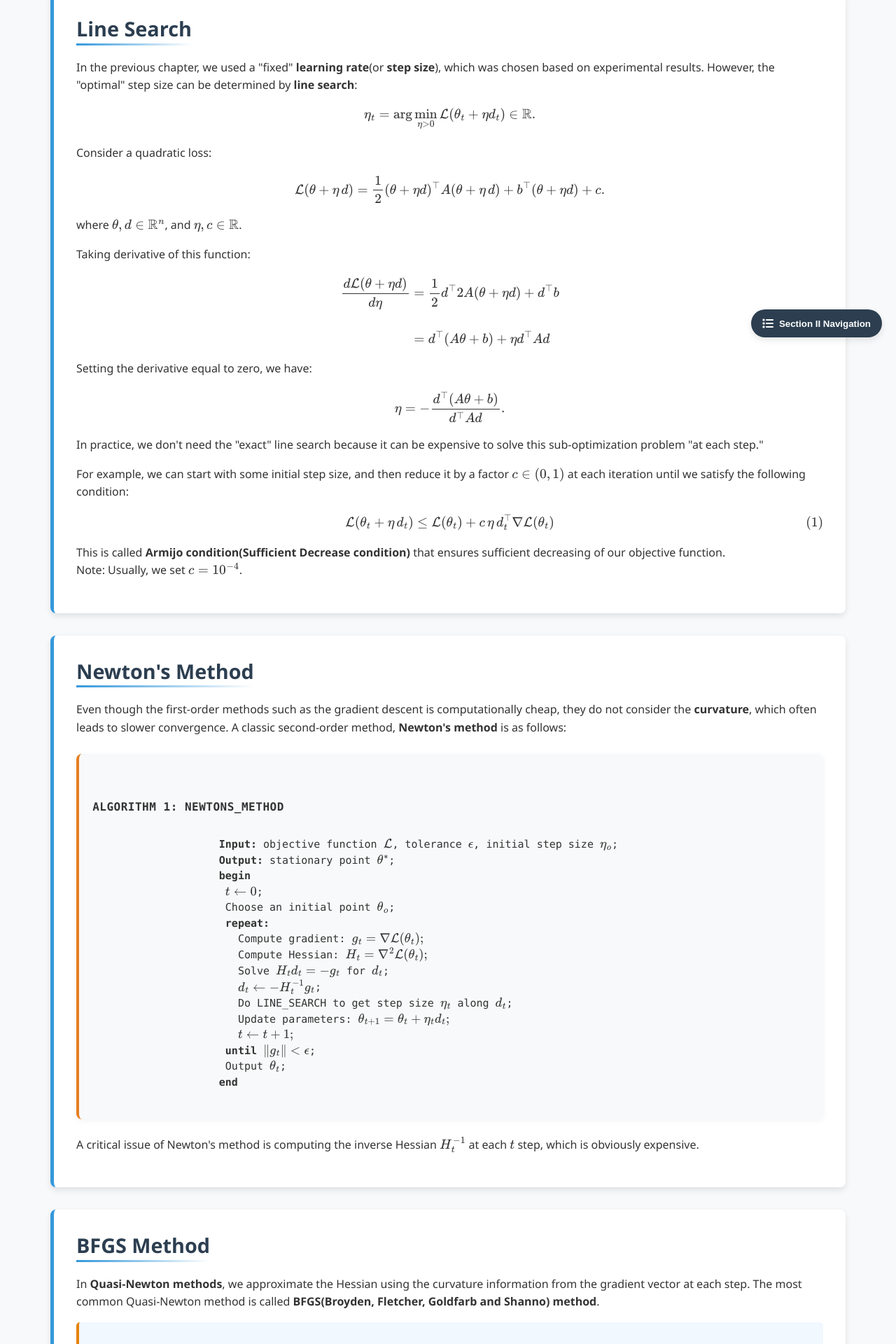
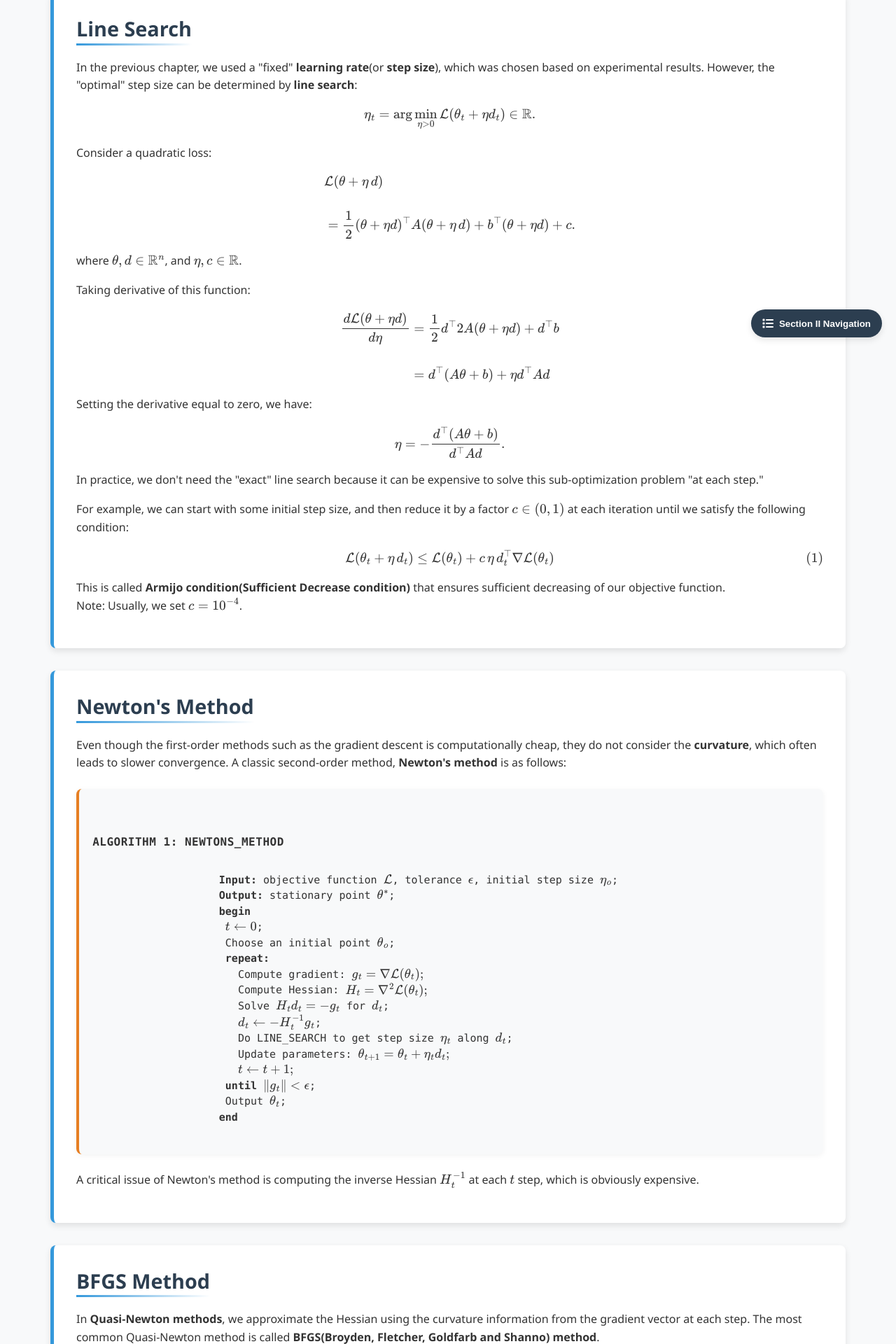
Before and after one commit to Yusukey01/yusukey01.github.io, a Jekyll site: the page built from Mathematics/Calculus/newton.html, in a window 1280 px wide. Shown: the part 604-2524 px from the top of the page at 70% size. Built offline with Jekyll 4.4.1, drawn with Linux system fonts in a browser that asks for light colours.

Commit message:
Updated Section 2-8

```diff
--- a/Mathematics/Calculus/newton.html
+++ b/Mathematics/Calculus/newton.html
@@ -162,8 +162,8 @@ uses_python: true
                     Consider a quadratic loss:
                     \[
                     \begin{align*}
-                    \mathcal{L}(\theta + \eta \, d)
-                     = \frac{1}{2}(\theta+ \eta d)^\top A (\theta + \eta \, d) + b^\top (\theta + \eta d) + c.
+                    &\mathcal{L}(\theta + \eta \, d) \\\\
+                    &= \frac{1}{2}(\theta+ \eta d)^\top A (\theta + \eta \, d) + b^\top (\theta + \eta d) + c.
                     \end{align*}
                     \]
                     where \(\theta, d \in \mathbb{R}^n\), and \(\eta, c \in \mathbb{R}\).
```
